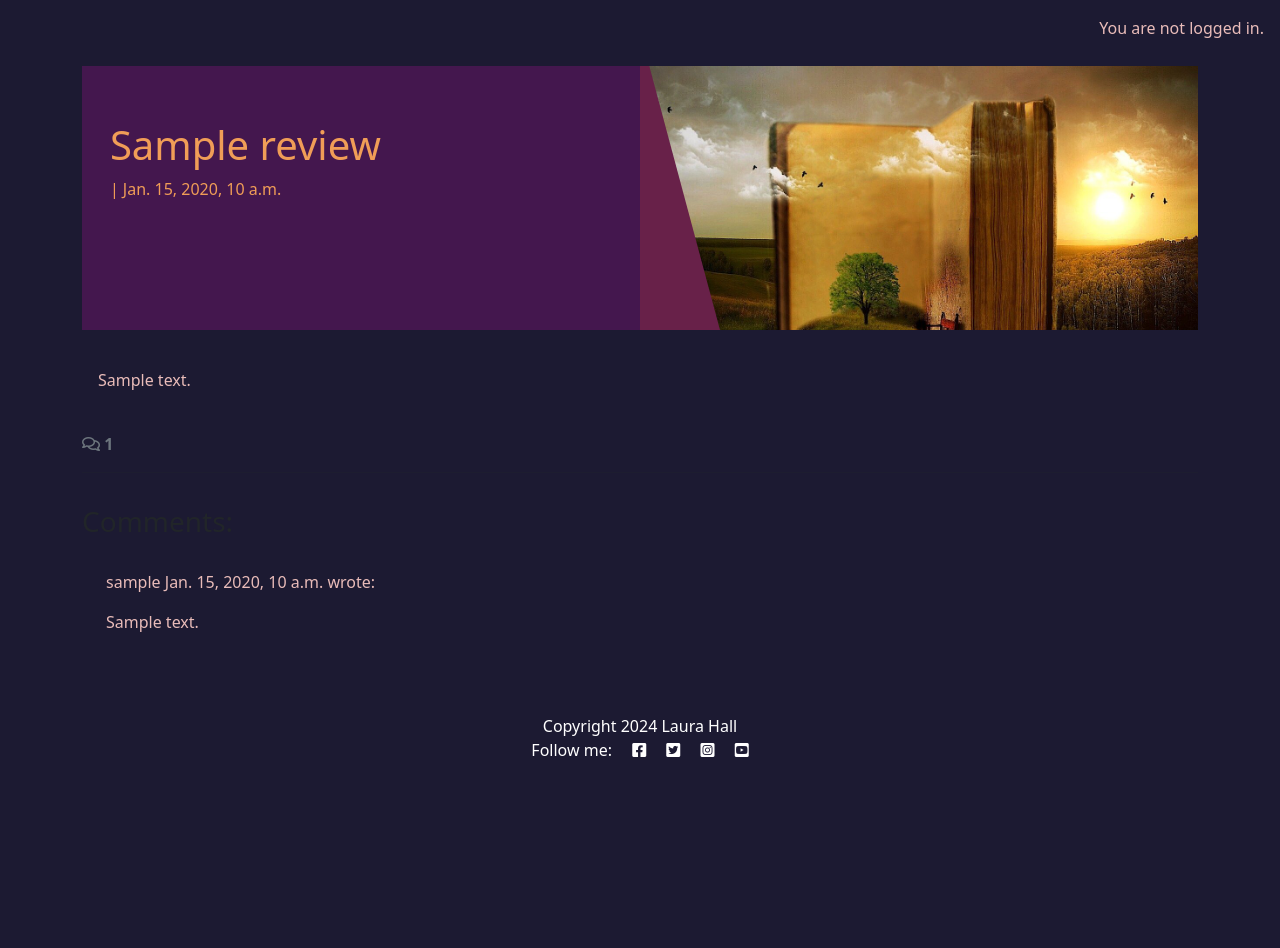
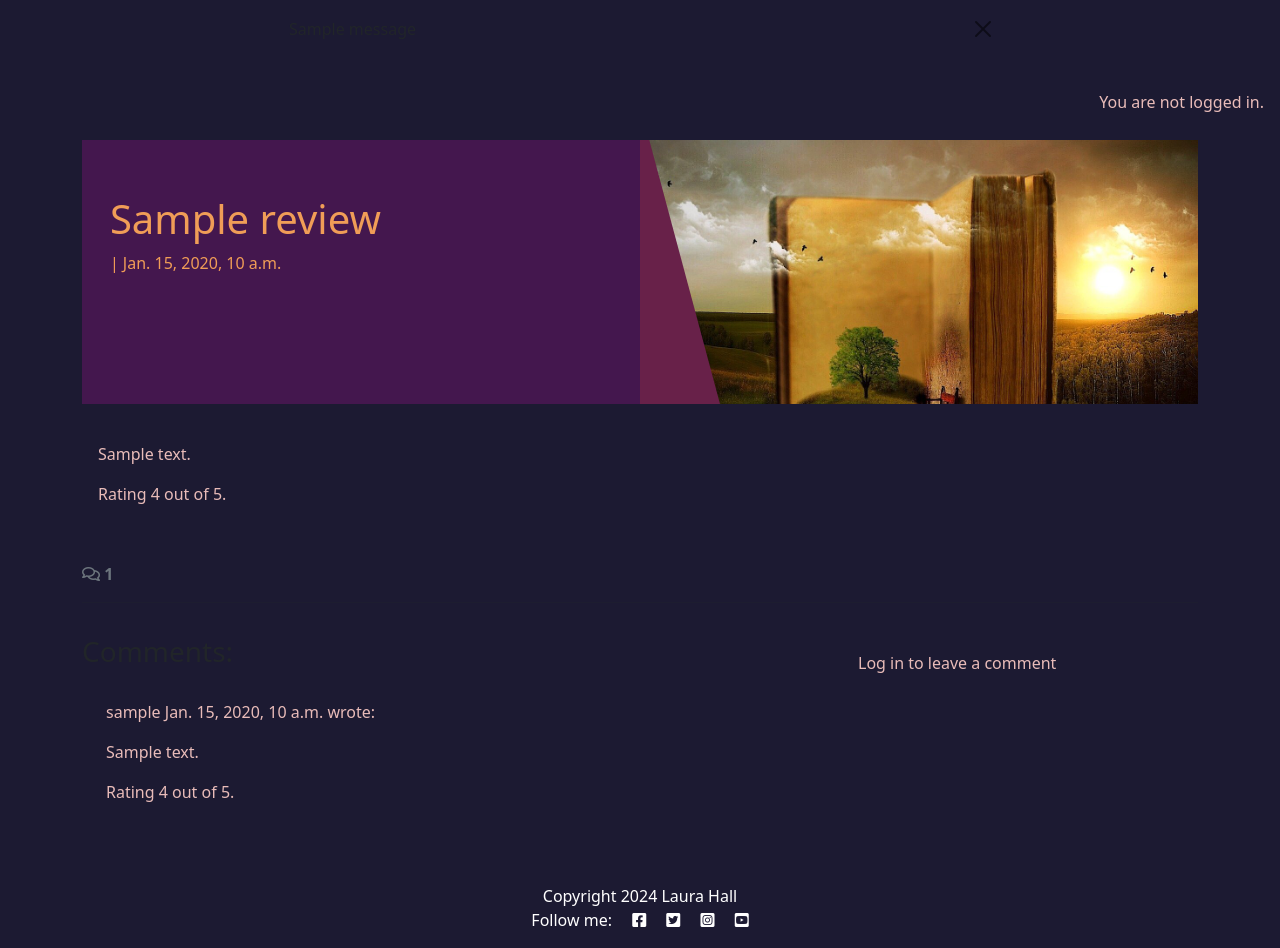
Before and after one commit to laurachri-hall/LitRPG-Library, a Django app: a page that uses templates/base.html in a window 1280 px wide. Shown: the part 60-1008 px from the top of the page. Before the commit the page ends 817 px from the top, so only its background shows below. Run offline with Django 4.2, Linux system fonts and the light colour scheme; tables that the repository leaves empty hold one stand-in row (values such as "Sample post"); one stand-in notice (Sample message) is shown; some libraries are stand-ins or nearby versions.

Commit message:
Add: functionality to form.py, comments and a rating able to be submitted on a review

```diff
--- a/config/settings.py
+++ b/config/settings.py
@@ -61,6 +61,8 @@ INSTALLED_APPS = [
     'allauth',
     'allauth.account',
     'allauth.socialaccount',
+    'crispy_forms',
+    'crispy_bootstrap5',
     'django_summernote',
     'cloudinary_storage',
     'cloudinary',
@@ -70,6 +72,9 @@ INSTALLED_APPS = [
 SITE_ID = 1
 LOGIN_REDIRECT_URL = '/'
 LOGOUT_REDIRECT_URL = '/'
+
+CRISPY_ALLOWED_TEMPLATE_PACKS = "bootstrap5"
+CRISPY_TEMPLATE_PACK = "bootstrap5"
 
 MIDDLEWARE = [
     'django.middleware.security.SecurityMiddleware',
--- /dev/null
+++ b/review/forms.py
@@ -0,0 +1,8 @@
+from .models import Comment
+from django import forms
+
+
+class CommentForm(forms.ModelForm):
+    class Meta:
+        model = Comment
+        fields = ('content', 'rating')
--- a/review/models.py
+++ b/review/models.py
@@ -43,7 +43,7 @@ class Comment(models.Model):
     approved = models.BooleanField(default=False)
 
     class Meta:
-        ordering = ["created_on"]
+        ordering = ["-created_on"]
 
     def __str__(self):
         return f'Comment by {self.user.username} on {self.review.book.book_title} review'
--- a/review/templates/review/review_detail.html
+++ b/review/templates/review/review_detail.html
@@ -1,5 +1,6 @@
 {% extends 'base.html' %} {% block content %}
 {% load static %}
+{% load crispy_forms_tags %}
 
 <div class="masthead">
   <div class="container">
@@ -8,10 +9,16 @@
         <!-- Post title goes in these h1 tags -->
         <h1 class="post-title">{{ review.title }}</h1>
         <!-- Post author goes before the | the post's created date goes after -->
-                <p class="post-subtitle">{{ review.author }} | {{ review.created_on }}</p>
+        <p class="post-subtitle">
+          {{ review.author }} | {{ review.created_on }}
+        </p>
       </div>
       <div class="d-none d-md-block col-md-6 masthead-image">
-                <img src="{% static 'images/default.jpg' %}" class="scale" alt="placeholder">
+        <img
+          src="{% static 'images/default.jpg' %}"
+          class="scale"
+          alt="placeholder"
+        />
       </div>
     </div>
   </div>
@@ -19,13 +26,12 @@
 
 <div class="container">
   <div class="row">
-        <div class="col card mb-4  mt-3 left  top">
+    <div class="col card mb-4 mt-3 left top">
       <div class="card-body">
         <!-- The post content goes inside the card-text. -->
         <!-- Use the | safe filter inside the template tags -->
-                <p class="card-text">
-                    {{ review.content | safe }}
-                </p>
+        <p class="card-text">{{ review.content | safe }}</p>
+        <p>Rating {{ review.rating }} out of 5.</p>
       </div>
     </div>
   </div>
@@ -37,39 +43,54 @@
       </strong>
     </div>
     <div class="col-12">
-            <hr>
+      <hr />
     </div>
   </div>
   <!-- Displaying Comments -->
   <div class="row">
-        <div class="col-md-8 card mb-4  mt-3 ">
+    <div class="col-md-8 card mb-4 mt-3">
       <h3>Comments:</h3>
       <div class="card-body">
         <!-- We want a for loop inside the empty control tags
           to iterate through each comment in comments -->
         {% for comment in comments %}
-                <div class="p-2 comments
-          {% if not comment.approved and comment.author == user %}
-          faded{% elif not comment.approved %} d-none{% endif %}">
+        <div
+          class="p-2 comments {% if not comment.approved and comment.author == user %} faded{% elif not comment.approved %} d-none{% endif %}"
+        >
           <p class="font-weight-bold">
             {{ comment.user }}
-                        <span class="font-weight-normal">
-                            {{ comment.created_on }}
-                        </span> wrote:
+            <span class="font-weight-normal"> {{ comment.created_on }} </span>
+            wrote:
           </p>
           <div id="comment{{ comment.id }}">
             {{ comment.content | linebreaks }}
+            <p>Rating {{ comment.rating }} out of 5.</p>
           </div>
           {% if not comment.approved and comment.author == user %}
-                    <p class="approval">
-                        This comment is awaiting approval
-                    </p>
+          <p class="approval">This comment is awaiting approval</p>
           {% endif %}
         </div>
         <!-- Our for loop ends here -->
         {% endfor %}
       </div>
     </div>
+    <!-- Creating New Comments -->
+    <div class="col-md-4 card mb-4 mt-3">
+      <div class="card-body">
+        {% if user.is_authenticated %}
+        <h3>Leave a comment:</h3>
+        <p>Posting as: {{ user.username }}</p>
+        <form id="commentForm" method="post" style="margin-top: 1.3em">
+          {{ comment_form | crispy }} {% csrf_token %}
+          <button id="submitButton" type="submit" class="btn btn-signup btn-lg">
+            Submit
+          </button>
+        </form>
+        {% else %}
+        <p>Log in to leave a comment</p>
+        {% endif %}
+      </div>
+    </div>
   </div>
 </div>
 
--- a/review/views.py
+++ b/review/views.py
@@ -1,7 +1,10 @@
 from django.shortcuts import render, get_object_or_404
 from django.views.generic import TemplateView
 from django.views import generic
+from django.contrib import messages
 from .models import Review, Book, Comment
+from .forms import CommentForm
+
 
 class HomePage(TemplateView):
     """
@@ -23,6 +26,18 @@ def review_detail(request, slug):
     review = get_object_or_404(queryset, slug=slug)
     comments = review.comments.all().order_by("-created_on")
     comment_count = review.comments.filter(approved=True).count()
+    comment_form = CommentForm()
+    if request.method == "POST":
+        comment_form = CommentForm(data=request.POST)
+    if comment_form.is_valid():
+        comment = comment_form.save(commit=False)
+        comment.user = request.user
+        comment.review = review
+        comment.save()
+        messages.add_message(
+        request, messages.SUCCESS,
+        'Comment submitted and awaiting approval'
+    )
 
     return render(
         request,
@@ -31,5 +46,6 @@ def review_detail(request, slug):
             "review": review,
             "comments": comments,
             "comment_count": comment_count,
+            "comment_form": comment_form,
         },
     )
--- a/templates/base.html
+++ b/templates/base.html
@@ -74,6 +74,21 @@
         </div>
     </nav>
 
+    <!-- displaying Django messages -->
+    <div class="container">
+        <div class="row">
+            <div class="col-md-8 offset-md-2">
+                {% for message in messages %}
+                <div class="alert {{ message.tags }} alert-dismissible
+          fade show" id="msg" role="alert">
+                    {{ message | safe }}
+                    <button type="button" class="btn-close" data-bs-dismiss="alert" aria-label="Close"></button>
+                </div>
+                {% endfor %}
+            </div>
+        </div>
+    </div>
+
     <main class="flex-shrink-0 main-bg">
 
         {% if user.is_authenticated %}
```
Lines whose indentation alone changed are shown as unchanged.
